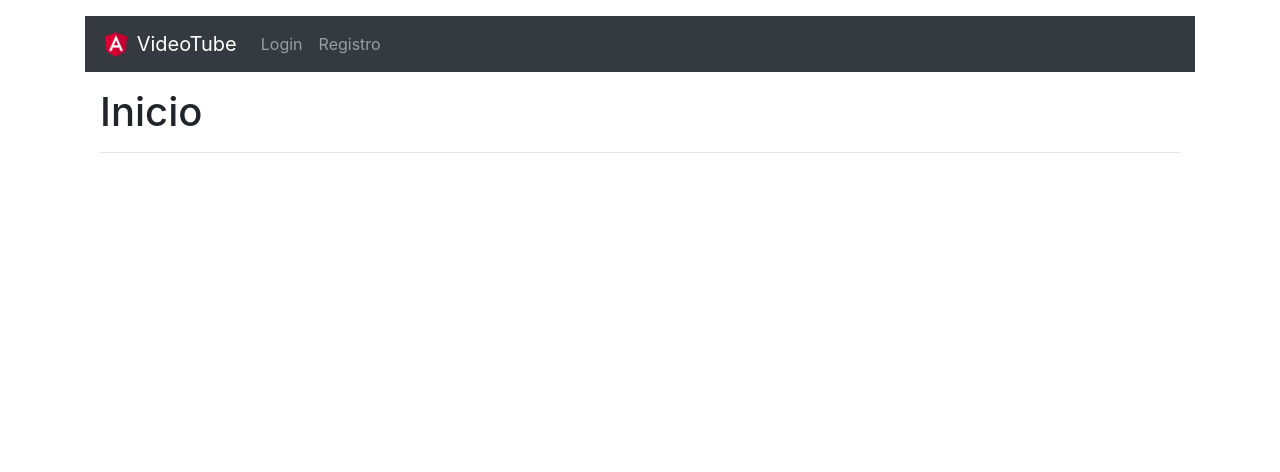
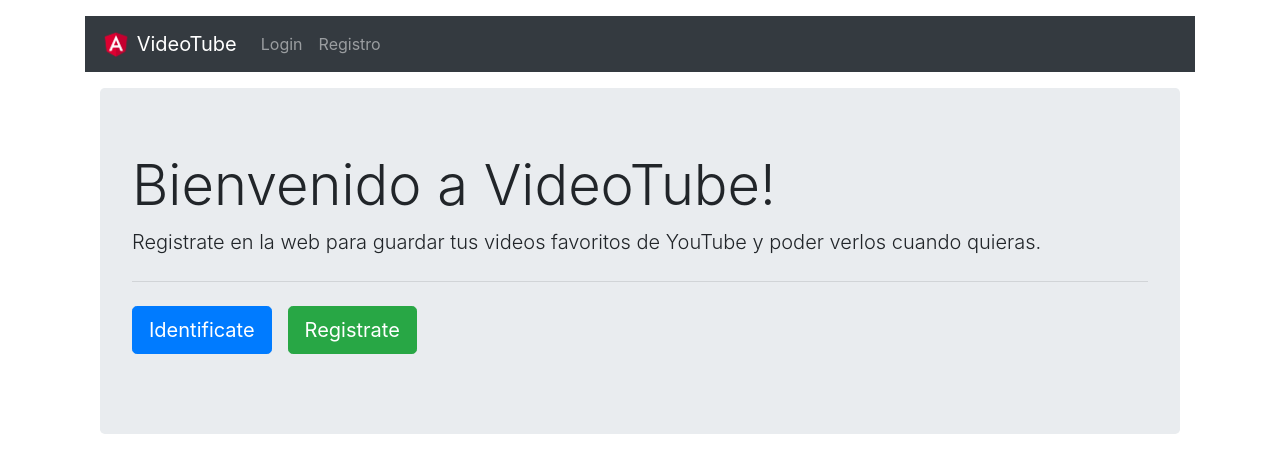
Before and after one commit to fvitalematus/videotube-spa-angular, an Angular app: page / in a window 1280 px wide. Shown: the top 472 px of the page. Built offline with nearby package versions, Linux system fonts and the light colour scheme.

Commit message:
Ajustes y Edición de Datos: Nuevos Componentes y Restringir acceso

```diff
--- a/src/app/app.component.html
+++ b/src/app/app.component.html
@@ -2,7 +2,7 @@
 
   <nav class="navbar navbar-expand-lg navbar-dark bg-dark mt-3">
 
-    <a class="navbar-brand" href="#">
+    <a class="navbar-brand" [routerLink]="['/inicio']">
       <img src="/assets/images/angularlg.png" width="30" height="30" class="d-inline-block align-top" alt="">
       VideoTube
     </a>
@@ -19,7 +19,7 @@
           <a class="nav-link" [routerLink]="['/inicio']">Mis Videos</a>
         </li>
         <li class="nav-item">
-          <a class="nav-link" href="#">Guardar Video Favorito</a>
+          <a class="nav-link" [routerLink]="['/guardar-favorito']">Guardar Video Favorito</a>
         </li>
       </ul>
 
@@ -39,7 +39,7 @@
             {{ identity.name + ' ' + identity.surname }}
           </a>
           <div class="dropdown-menu" aria-labelledby="navbarDropdown">
-            <a class="dropdown-item" href="#">Ajustes</a>
+            <a class="dropdown-item" [routerLink]="['/ajustes']">Ajustes</a>
             <a class="dropdown-item" [routerLink]="['/logout/1']">Cerrar Sesión</a>
           </div>
         </li>
--- a/src/app/components/home/home.component.html
+++ b/src/app/components/home/home.component.html
@@ -1,5 +1,23 @@
-<div class="col-md-12 mt-3">
+<div class="col-md-12 mt-3" *ngIf="identity">
     <h1>{{page_title}}</h1>
     <hr>
 
 </div>
+
+<div class="col-md-12 mt-3" *ngIf="!identity">
+    <div class="jumbotron">
+        <h1 class="display-4">Bienvenido a VideoTube!</h1>
+        <p class="lead">
+            Registrate en la web para guardar tus videos favoritos de YouTube y poder
+            verlos cuando quieras.
+        </p>
+        <hr class="my-4">
+        <p class="lead">
+            <a class="btn btn-primary btn-lg" [routerLink]="['/login']" role="button">
+                Identificate</a>
+            <a class="btn btn-success btn-lg ml-3" [routerLink]="['/registro']" role="button">
+                Registrate</a>
+        </p>
+    </div>
+
+</div>
--- a/src/app/components/home/home.component.ts
+++ b/src/app/components/home/home.component.ts
@@ -1,18 +1,31 @@
 import { Component, OnInit } from '@angular/core';
+import { UserService } from '../../services/user.service';
 
 @Component({
   selector: 'app-home',
   templateUrl: './home.component.html',
-  styleUrls: ['./home.component.css']
+  styleUrls: ['./home.component.css'],
+  providers: [UserService]
 })
 export class HomeComponent implements OnInit {
 
   public page_title: string;
+  public identity;
+  public token;
 
-  constructor() {
-    this.page_title = "Inicio";
+  constructor(
+    private _userService: UserService
+  ) {
+    this.page_title = "Mis Videos";
   }
 
-  ngOnInit(): void { }
+  ngOnInit(): void {
+    this.loadUser();
+  }
+
+  loadUser() {
+    this.identity = this._userService.getIdentity();
+    this.token = this._userService.getToken()
+  }
 
 }
--- /dev/null
+++ b/src/app/components/user-edit/user-edit.component.html
@@ -0,0 +1,5 @@
+<div class="col-md-12 mt-3">
+    <h1>{{page_title}}</h1>
+    <hr>
+
+</div>
--- /dev/null
+++ b/src/app/components/user-edit/user-edit.component.ts
@@ -0,0 +1,19 @@
+import { Component, OnInit } from '@angular/core';
+
+@Component({
+  selector: 'app-user-edit',
+  templateUrl: './user-edit.component.html',
+  styleUrls: ['./user-edit.component.css']
+})
+export class UserEditComponent implements OnInit {
+
+  public page_title: string;
+
+  constructor() {
+    this.page_title = "Ajustes de Usuario";
+  }
+
+  ngOnInit(): void {
+  }
+
+}
--- /dev/null
+++ b/src/app/components/video-new/video-new.component.html
@@ -0,0 +1,5 @@
+<div class="col-md-12 mt-3">
+    <h1>{{page_title}}</h1>
+    <hr>
+
+</div>
--- /dev/null
+++ b/src/app/components/video-new/video-new.component.ts
@@ -0,0 +1,19 @@
+import { Component, OnInit } from '@angular/core';
+
+@Component({
+  selector: 'app-video-new',
+  templateUrl: './video-new.component.html',
+  styleUrls: ['./video-new.component.css']
+})
+export class VideoNewComponent implements OnInit {
+
+  public page_title: string;
+
+  constructor() {
+    this.page_title = "Nuevo video favorito";
+  }
+
+  ngOnInit(): void {
+  }
+
+}
--- /dev/null
+++ b/src/app/services/identity.guard.ts
@@ -0,0 +1,23 @@
+import { Injectable } from '@angular/core';
+import { Router, CanActivate } from '@angular/router';
+import { UserService } from './user.service';
+
+@Injectable()
+export class IdentityGuard implements CanActivate {
+
+    constructor(
+        private _router: Router,
+        private _userService: UserService
+    ) { }
+
+    canActivate() {
+        let identity = this._userService.getIdentity();
+
+        if (identity) {
+            return true;
+        } else {
+            this._router.navigate(['/login']);
+            return false;
+        }
+    }
+}
```
Also changed, not shown: src/app/app.module.ts (+12 -2 lines), src/app/app.routing.ts (+7 -0 lines), src/app/components/user-edit/user-edit.component.css (added), src/app/components/video-new/video-new.component.css (added), 2 other files (tests, documents, lock files or other folders).
